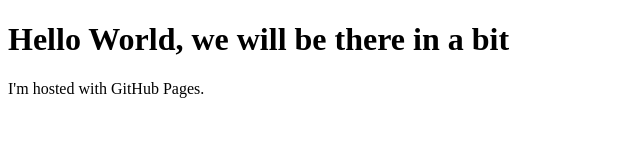
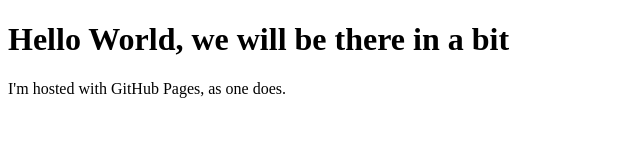
Before and after one commit to JMaynor/JMaynor.github.io, a plain HTML site: page index.html in a window 1280 px wide. Shown: the full height of the page, 0-640 px from the left. Drawn offline with Linux system fonts and the light colour scheme.

Commit message:
Added title

```diff
--- a/index.html
+++ b/index.html
@@ -1,7 +1,10 @@
 <!DOCTYPE html>
 <html>
+<head>
+    <title>Stuff and also Things</title>
+</head>
 <body>
 <h1>Hello World, we will be there in a bit</h1>
-<p>I'm hosted with GitHub Pages.</p>
+<p>I'm hosted with GitHub Pages, as one does.</p>
 </body>
 </html>
```
